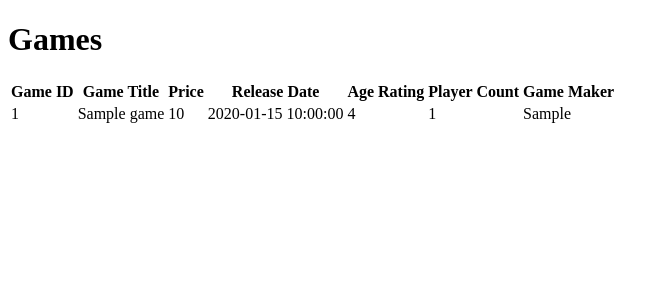
After one commit to bblackie/rc-y12-lm-app, a Flask app: template templates/listing.html in a window 1280 px wide. The commit adds this page. Shown: the top 300 px of the page, without its empty margins (0-668 px from the left). Run offline with Flask 3, Linux system fonts and the light colour scheme; the template is opened without the code that fills it: most values are stand-ins (such as "Sample title", 1, 10 or a date in 2020).

Commit message:
created a seperate rating table and added some code

```diff
--- a/app.py
+++ b/app.py
@@ -20,13 +20,15 @@ def close_connection(exception):
 @app.route("/")
 def index():
     cursor = get_db().cursor()
-    sql = "SELECT * FROM games"
+    sql ='''SELECT game_title, price, release_date, rating.label, game_maker FROM games
+                JOIN rating
+                ON games.age_rating = rating.rating_id'''
     cursor.execute(sql)
     results = cursor.fetchall()
 
-    print(results)
+    print("Results:", results)
 
-    return render_template("index.html", games=results)
+    return render_template("listing.html", games=results)
 
 if __name__ == "__main__":
     app.run(debug=True)
--- a/templates/index.html
+++ b/templates/index.html
@@ -5,6 +5,7 @@
 </head>
 <body>
     <h1>Games</h1>
+
     <table>
         <thead>
             <tr>
@@ -33,8 +34,10 @@
         </tbody>
     </table>
 
+    <!--
     {% for game_title in games %}
         <div>{{ game[2] }}</div>
     {% endfor %}
+    -->
 </body>
 </html>
--- /dev/null
+++ b/templates/listing.html
@@ -0,0 +1,38 @@
+<!DOCTYPE html>
+<html>
+<head>
+    <title>Game List</title>
+</head>
+<body>
+    <h1>Games</h1>
+
+    <table>
+        <thead>
+            <tr>
+                <th>Game ID</th>
+                <th>Game Title</th>
+                <th>Price</th>
+                <th>Release Date</th>
+                <th>Age Rating</th>
+                <th>Player Count</th>
+                <th>Game Maker</th>
+            </tr>
+        </thead>
+        <tbody>
+    {% for game in games %}
+    <tr>
+        <td>{{ game['game_id'] }}</td>
+        <td>{{ game['game_title'] }}</td>
+        <td>{{ game['price'] }}</td>
+        <td>{{ game['release_date'] }}</td>
+        <td>{{ game['age_rating'] }}</td>
+        <td>{{ game['player_count'] }}</td>
+        <td>{{ game['game_maker'] }}</td>
+    </tr>
+
+    {% endfor %}
+</tbody>
+</table>
+
+</body>
+</html>
```
Also changed, not shown: Games.db.
